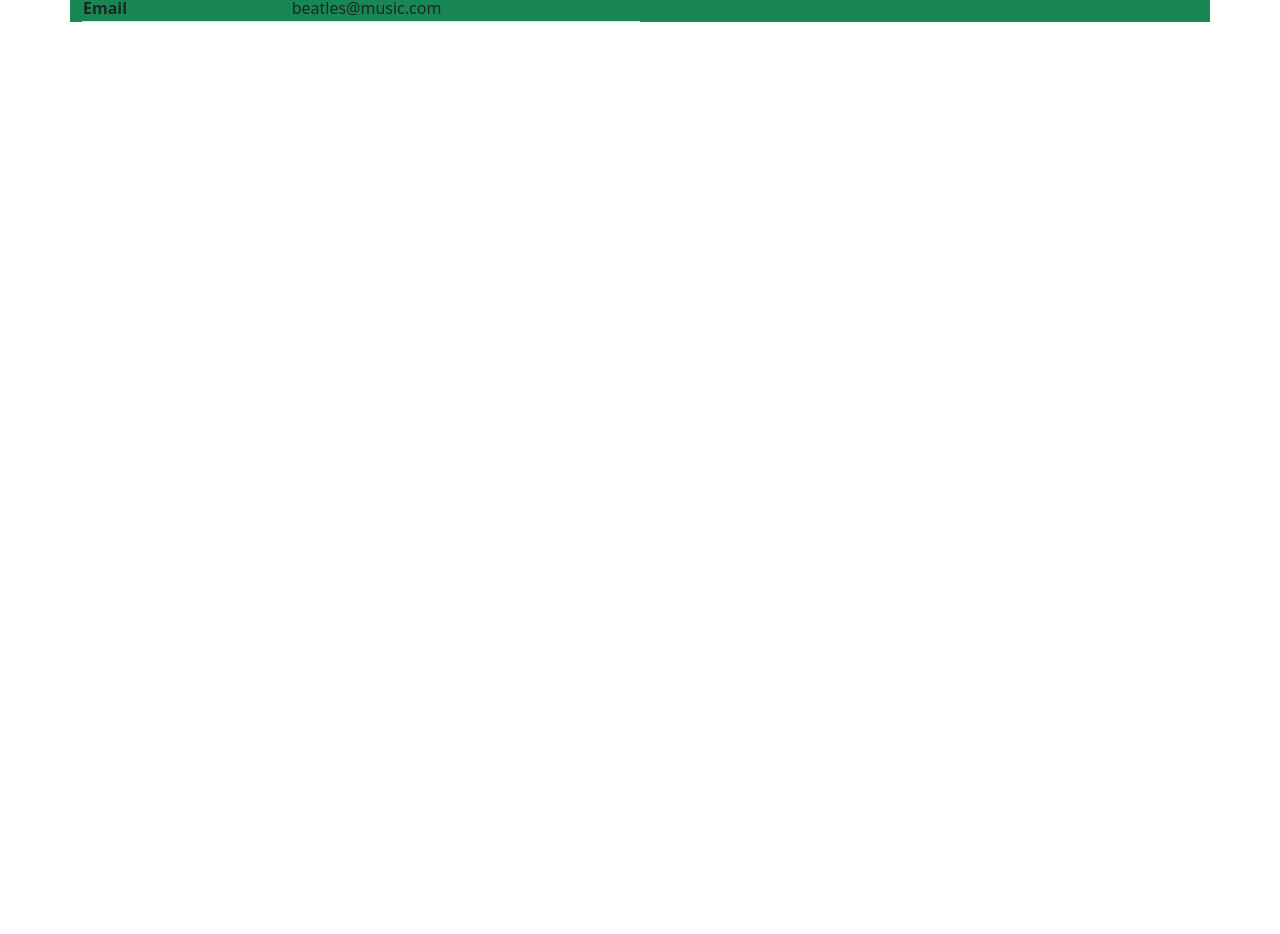
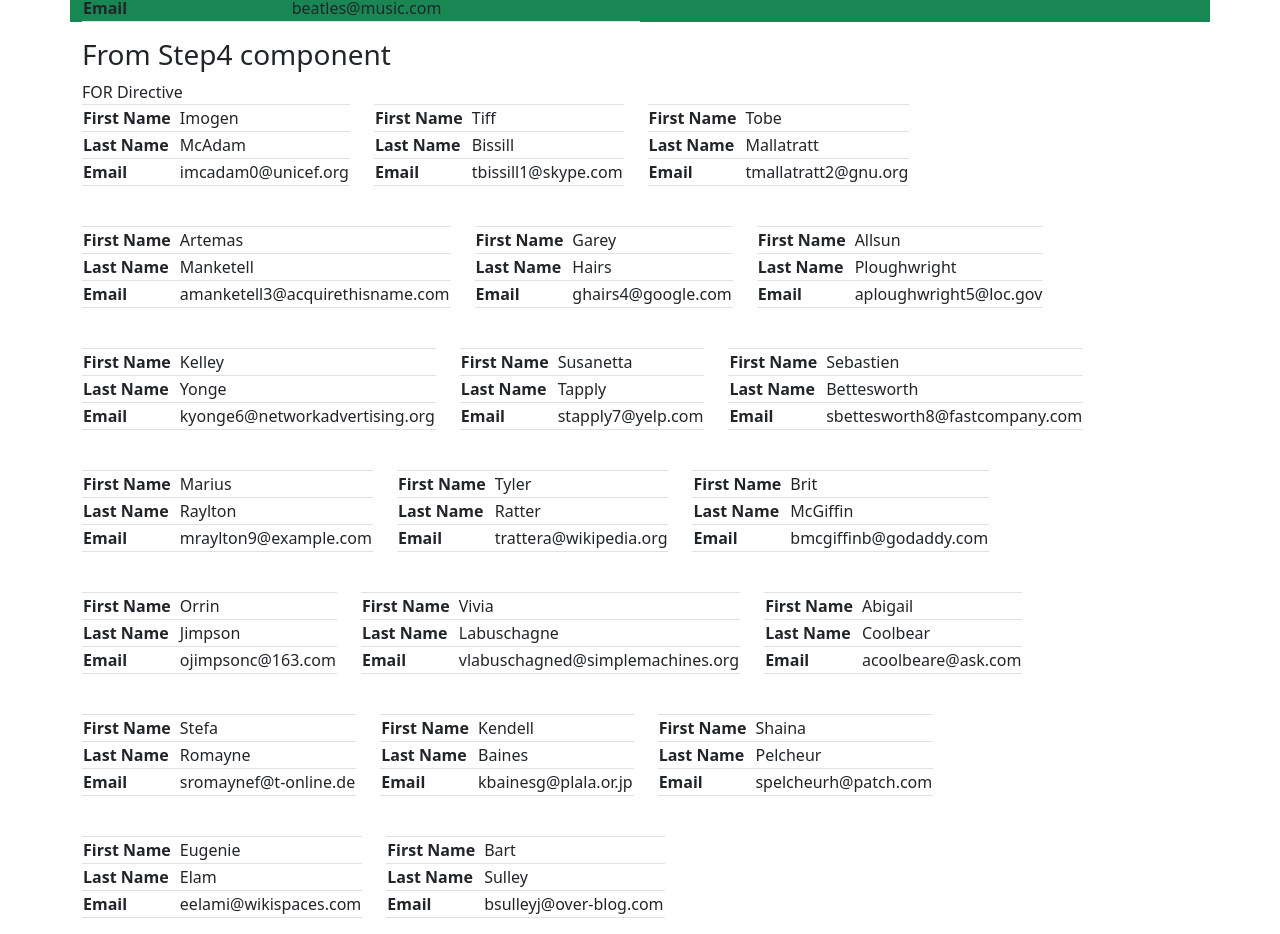
Before and after one commit to nikosparamythis-code/cf10-frontend, an Angular app: page / in a window 1280 px wide. Shown: the part 619-1553 px from the top of the page. Before the commit the page ends 800 px from the top, so only its background shows below. Built offline with nearby package versions, Linux system fonts and the light colour scheme.

Commit message:
feat: added step4 component with a data array, used step3 to inject the array in a template, displayed at app.html

```diff
--- a/src/app/app.html
+++ b/src/app/app.html
@@ -48,3 +48,9 @@
 
   <app-step3-person-table-input [person]="person2"></app-step3-person-table-input>
 </div>
+
+<!-- Add child Step4-for-diective -->
+<div class="container mt-2">
+  <h3>From Step4 component</h3>
+  <app-step4-for-directive></app-step4-for-directive>
+</div>
--- a/src/app/app.ts
+++ b/src/app/app.ts
@@ -2,10 +2,11 @@ import { Component, signal } from '@angular/core';
 import { RouterOutlet } from '@angular/router';
 import { Step2PersonTable } from './components/step2-person-table/step2-person-table';
 import { Step3PersonTableInput } from './components/step3-person-table-input/step3-person-table-input';
+import { Step4ForDirective } from './components/step4-for-directive/step4-for-directive';
 import { Person } from './shared/interfaces/person';
 
 @Component({
-  imports: [Step2PersonTable, Step3PersonTableInput],
+  imports: [Step2PersonTable, Step3PersonTableInput, Step4ForDirective],
   selector: 'app-root',
   styleUrl: './app.css',
   templateUrl: './app.html',
--- /dev/null
+++ b/src/app/components/step4-for-directive/step4-for-directive.html
@@ -0,0 +1,7 @@
+<div>FOR Directive</div>
+
+<div class="d-flex flex-wrap text-nowrap gap-4">
+  @for (p of persons; track p) {
+    <app-step3-person-table-input [person]="p"></app-step3-person-table-input>
+  }
+</div>
--- /dev/null
+++ b/src/app/components/step4-for-directive/step4-for-directive.ts
@@ -0,0 +1,34 @@
+import { Component } from '@angular/core';
+import { Person } from '../../shared/interfaces/person';
+import { Step3PersonTableInput } from '../step3-person-table-input/step3-person-table-input';
+
+@Component({
+  imports: [Step3PersonTableInput],
+  selector: 'app-step4-for-directive',
+  styleUrl: './step4-for-directive.css',
+  templateUrl: './step4-for-directive.html',
+})
+export class Step4ForDirective {
+  persons: Person[] = [
+    { firstname: 'Imogen', lastname: 'McAdam', email: 'imcadam0@unicef.org' },
+    { firstname: 'Tiff', lastname: 'Bissill', email: 'tbissill1@skype.com' },
+    { firstname: 'Tobe', lastname: 'Mallatratt', email: 'tmallatratt2@gnu.org' },
+    { firstname: 'Artemas', lastname: 'Manketell', email: 'amanketell3@acquirethisname.com' },
+    { firstname: 'Garey', lastname: 'Hairs', email: 'ghairs4@google.com' },
+    { firstname: 'Allsun', lastname: 'Ploughwright', email: 'aploughwright5@loc.gov' },
+    { firstname: 'Kelley', lastname: 'Yonge', email: 'kyonge6@networkadvertising.org' },
+    { firstname: 'Susanetta', lastname: 'Tapply', email: 'stapply7@yelp.com' },
+    { firstname: 'Sebastien', lastname: 'Bettesworth', email: 'sbettesworth8@fastcompany.com' },
+    { firstname: 'Marius', lastname: 'Raylton', email: 'mraylton9@example.com' },
+    { firstname: 'Tyler', lastname: 'Ratter', email: 'trattera@wikipedia.org' },
+    { firstname: 'Brit', lastname: 'McGiffin', email: 'bmcgiffinb@godaddy.com' },
+    { firstname: 'Orrin', lastname: 'Jimpson', email: 'ojimpsonc@163.com' },
+    { firstname: 'Vivia', lastname: 'Labuschagne', email: 'vlabuschagned@simplemachines.org' },
+    { firstname: 'Abigail', lastname: 'Coolbear', email: 'acoolbeare@ask.com' },
+    { firstname: 'Stefa', lastname: 'Romayne', email: 'sromaynef@t-online.de' },
+    { firstname: 'Kendell', lastname: 'Baines', email: 'kbainesg@plala.or.jp' },
+    { firstname: 'Shaina', lastname: 'Pelcheur', email: 'spelcheurh@patch.com' },
+    { firstname: 'Eugenie', lastname: 'Elam', email: 'eelami@wikispaces.com' },
+    { firstname: 'Bart', lastname: 'Sulley', email: 'bsulleyj@over-blog.com' },
+  ];
+}
```
Also changed, not shown: src/app/components/step4-for-directive/step4-for-directive.css (added), 1 other file (tests, documents, lock files or other folders).
